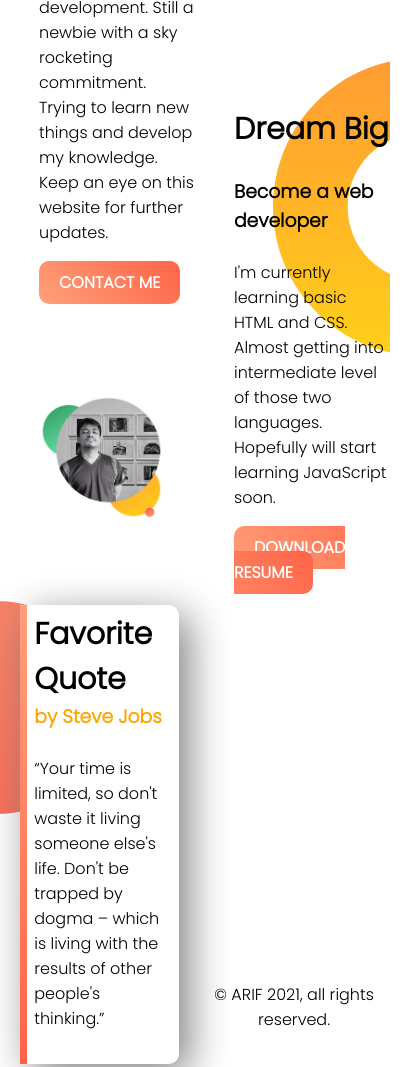
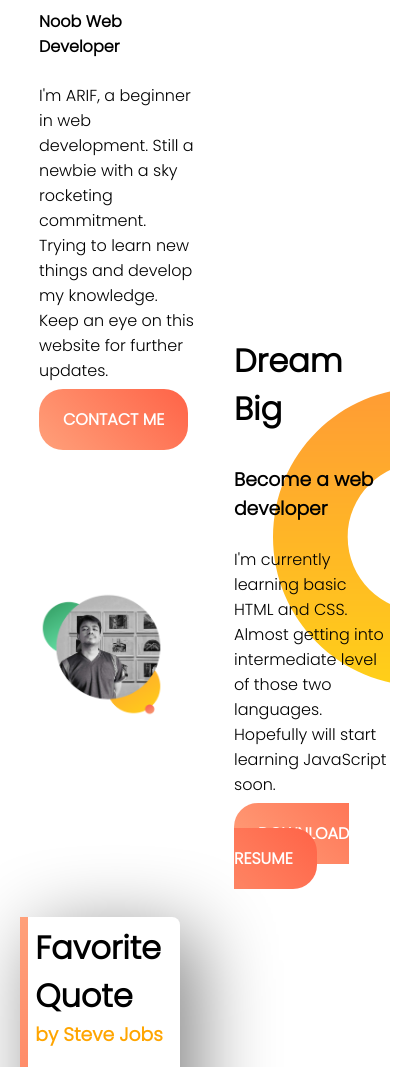
Before and after one commit to htiam/web-portfolio, a plain HTML site: page index.html in a window 390 px wide. Shown: the part 543-1610 px from the top of the page, 415 px wide, since content can reach past the window. Drawn offline with Linux system fonts and the light colour scheme.

Commit message:
mobile res 1.0

```diff
--- a/index.html
+++ b/index.html
@@ -4,8 +4,9 @@
     <meta charset="UTF-8">
     <meta http-equiv="X-UA-Compatible" content="IE=edge">
     <meta name="viewport" content="width=device-width, initial-scale=1.0">
-    <title>htiam</title>
+    <title>Arif</title>
     <link rel="stylesheet" href="style.css">
+    <link rel="icon" href="./images/home-page.png" type="image/gif" sizes="16x16">
 </head>
 
 <body>
--- a/style.css
+++ b/style.css
@@ -6,17 +6,18 @@
 }
 
 section {
-    height: 500px;
+    height: 45rem;
 }
 
 /*************TOP SECTION*******************/
 
 #text_one h1 {
-    font-size: 50px;
-    margin-top: 40px;
+    font-size: 5rem;
+    margin-top: 1.5rem;
 }
 #text_one h3, p {
-    margin: 25px 0 25px 0;
+    font-size:1rem;
+    margin: 1.5rem 0 1.5rem 0;
 }
 .orange_color{
     color:orange;
@@ -29,7 +30,7 @@ section {
 }
 .sec_one img {
     width: 100%;
-    margin-top: 20px;
+    margin-top: 5rem;
 }
 .top_banner{
     background-image: url(images/top-banner.png);
@@ -39,14 +40,13 @@ section {
 .link_button {
     text-decoration: none;
     background-image: linear-gradient(45deg, lightsalmon, tomato);
-    padding: 10px 20px;
-    border-radius: 10px;
+    padding: 1.2rem 1.5rem;
+    border-radius: 1.5rem;
     color: white;
     font-weight: bold;
 }
 .link_button:hover {
     background-image: linear-gradient(lightsalmon, tomato);
-    font-size: 16.5px;
 }
 
 /**************MIDDLE SECTION******************/
@@ -55,19 +55,19 @@ section {
     width: 40%;
     float: right;
     margin-left: 5%;
-    margin-top: 100px;
+    margin-top: 10rem;
     padding-left: 5%;
 }
 
 #text_two {
-    margin-top: 150px;
+    margin-top: 10rem;
 }
 #text_two h2{
     font-weight: bold;
-    font-size: 30px;
+    font-size: 2rem;
 }
 #text_two h3{
-    margin-top: 25px;
+    margin-top: 2rem;
 }
 
 .sec_two img {
@@ -77,14 +77,13 @@ section {
 .resume_button{
     text-decoration: none;
     background-image: linear-gradient(45deg, lightsalmon, tomato);
-    padding: 10px 20px;
-    border-radius: 10px;
+    padding: 1.2rem 1.5rem;
+    border-radius: 1.5rem;
     color: white;
     font-weight: bold;
 }
 .resume_button:hover {
     background-image: linear-gradient(lightsalmon, tomato);
-    font-size: 16.5px;
 }
 
 .middle_banner{
@@ -104,8 +103,8 @@ section {
 }
 
 .sec_three{
-    box-shadow: 10px 10px 40px grey;
-    border-radius: 10px;
+    box-shadow: 1rem 1rem 5rem grey;
+    border-radius: 0.5rem;
     background-color: white;
 }
 .bottom_banner{
@@ -115,18 +114,18 @@ section {
 }
 
 .bottom_banner h2{
-    font-size:30px;
+    font-size:2rem;
     font-weight:bold;
 }
 
 #full_stack{
-    border-left: 7px solid;
+    border-left: 0.5rem solid;
     border-image:linear-gradient(180deg, lightsalmon, tomato);
     border-image-slice: 1;
 }
 
 #baby_web{
-    border-left: 7px solid;
+    border-left: 0.5rem solid;
     border-image:linear-gradient(45deg, blue, cyan);
     border-image-slice: 1;
 }
```
Also changed, not shown: images/home-page.png (added).
